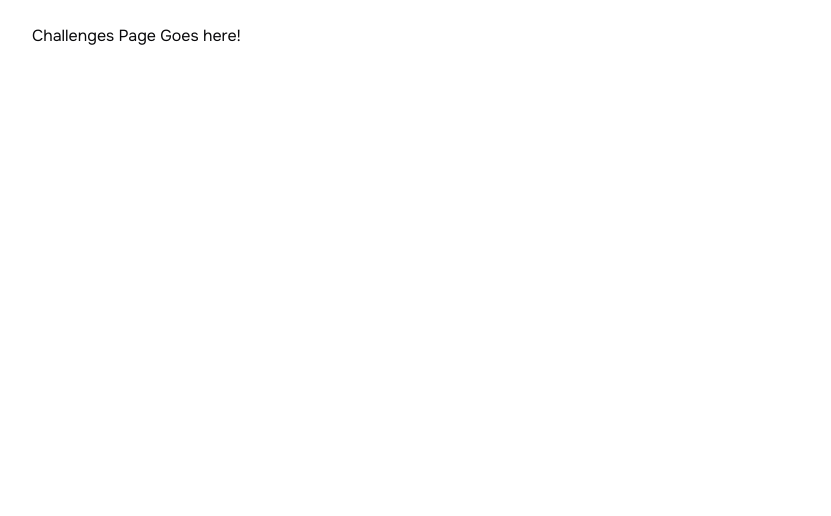
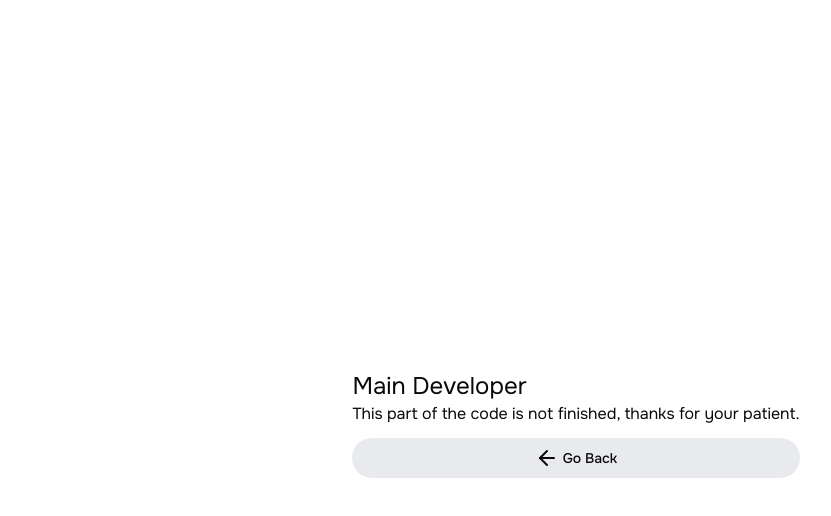
Before and after one commit to figueroaignacio/websociety, a Next.js app: page /challenges in a window 1280 px wide. Shown: the top 516 px of the page, without its empty margins (64-895 px from the left). Built offline with nearby package versions, Linux system fonts and the light colour scheme.

Commit message:
feat: adding warning to the new pages

```diff
--- a/app/(explore)/challenges/page.tsx
+++ b/app/(explore)/challenges/page.tsx
@@ -1,3 +1,16 @@
+// Components
+import { BackButton } from "@/components/BackButton";
+
 export default function ChallengesPage() {
-  return <div>Challenges Page Goes here!</div>;
+  return (
+    <section className="flex flex-col justify-center items-center min-h-screen">
+      <div className="flex flex-col gap-3">
+        <div>
+          <h3 className="text-2xl">Main Developer</h3>
+          <p>This part of the code is not finished, thanks for your patient.</p>
+        </div>
+        <BackButton title="Go Back" />
+      </div>
+    </section>
+  );
 }
--- a/app/(explore)/learn/page.tsx
+++ b/app/(explore)/learn/page.tsx
@@ -1,3 +1,16 @@
+// Components
+import { BackButton } from "@/components/BackButton";
+
 export default function LearnPage() {
-  return <div>Learn Page Goes here!</div>;
+  return (
+    <section className="flex flex-col justify-center items-center min-h-screen">
+      <div className="flex flex-col gap-3">
+        <div>
+          <h3 className="text-2xl">Main Developer</h3>
+          <p>This part of the code is not finished, thanks for your patient.</p>
+        </div>
+        <BackButton title="Go Back" />
+      </div>
+    </section>
+  );
 }
--- a/components/MobileMenu.tsx
+++ b/components/MobileMenu.tsx
@@ -64,9 +64,7 @@ export function MobileMenu() {
             <NavigationMenu>
               <NavigationMenuList>
                 <NavigationMenuItem>
-                  <NavigationMenuTrigger disabled>
-                    Explore
-                  </NavigationMenuTrigger>
+                  <NavigationMenuTrigger>Explore</NavigationMenuTrigger>
                   <NavigationMenuContent>
                     <ul className="p-4 ">
                       {exploreItems.map((exploreItem, index) => (
--- a/components/Navbar.tsx
+++ b/components/Navbar.tsx
@@ -73,9 +73,7 @@ export function Navbar() {
               <NavigationMenu>
                 <NavigationMenuList>
                   <NavigationMenuItem>
-                    <NavigationMenuTrigger disabled>
-                      Explore
-                    </NavigationMenuTrigger>
+                    <NavigationMenuTrigger>Explore</NavigationMenuTrigger>
                     <NavigationMenuContent>
                       <ul className="p-4 ">
                         {exploreItems.map((exploreItem, index) => (
```
